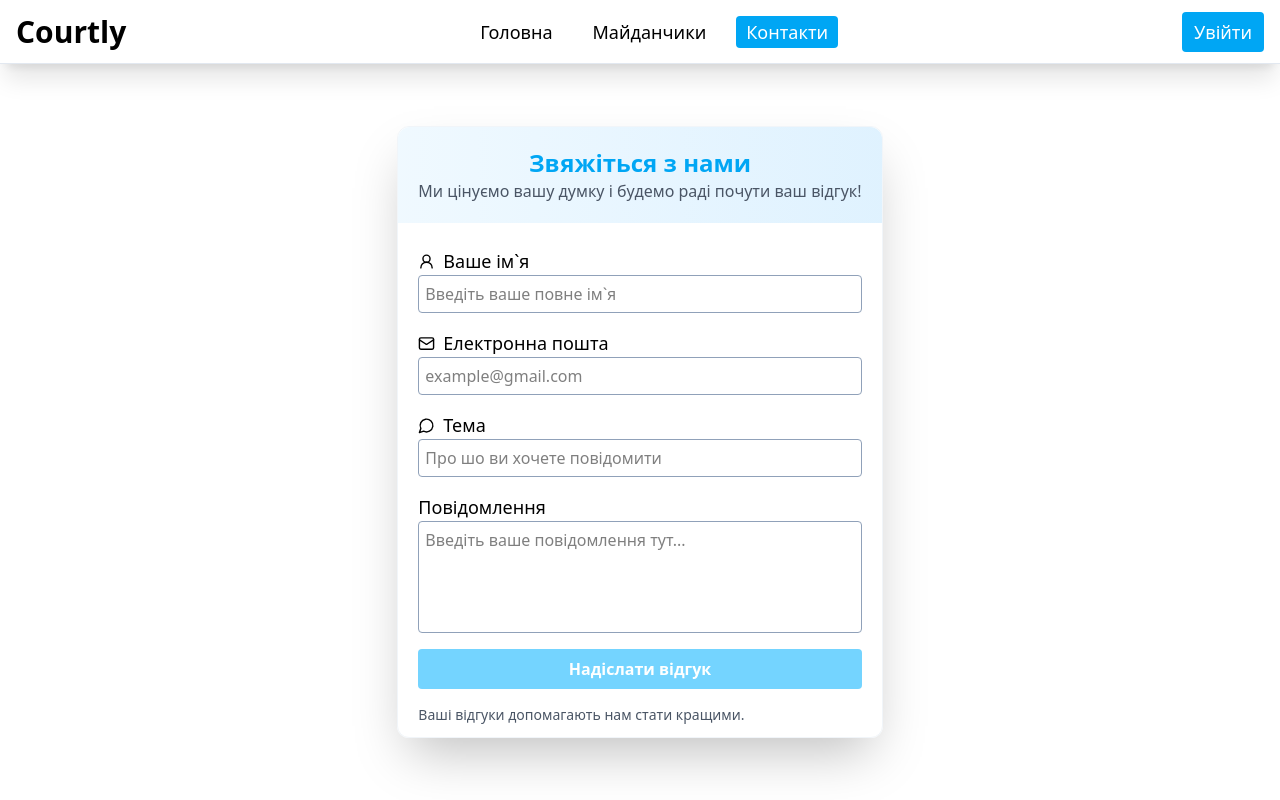
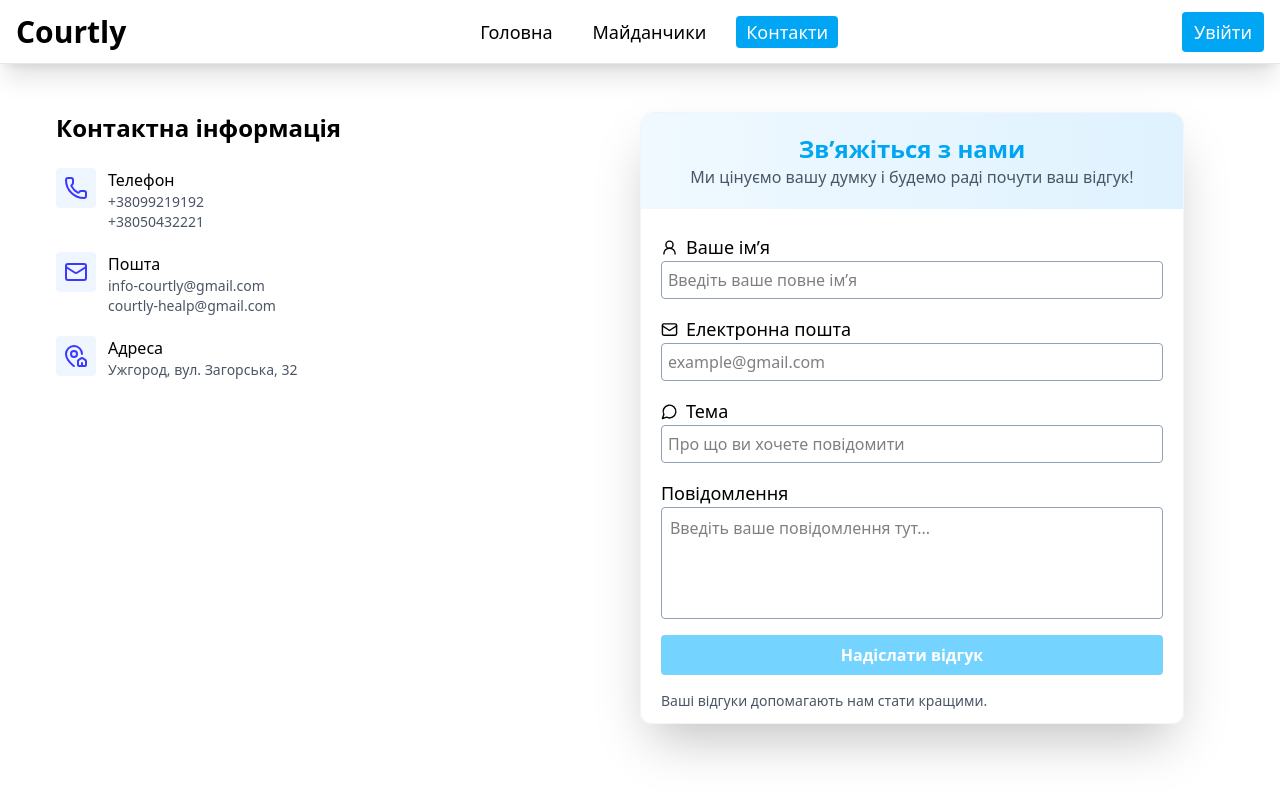
Before and after one commit to Lekvar312/courtly_client, a React (Vite) app: page /contacts in a window 1280 px wide. Built offline with nearby package versions, Linux system fonts and the light colour scheme.

Commit message:
add contacts to contact page

```diff
--- a/src/pages/Contacts.tsx
+++ b/src/pages/Contacts.tsx
@@ -1,9 +1,10 @@
-import React, { useState, useEffect, FormEvent } from "react";
+import React, { useState } from "react";
 import InputForm from "../components/InputForm";
-import { Mail, MessageCircle, User2Icon } from "lucide-react";
+import { Mail, MapPinHouse, MessageCircle, Phone, User2Icon } from "lucide-react";
 import { sendReview } from "../services/ReviewService";
 import { showToast } from "../components/ToastNotification";
 import { ToastContainer } from "react-toastify";
+
 const Contacts = () => {
   const [userName, setUserName] = useState<string>("");
   const [email, setEmail] = useState<string>("");
@@ -29,21 +30,63 @@ const Contacts = () => {
   };
 
   return (
-    <section className="flex w-full h-full items-center justify-center">
-      <form onSubmit={handleSubmitReview} className="border border-slate-100 rounded-xl shadow-2xl flex flex-col gap-3">
+    <section className="w-full flex flex-col md:flex-row justify-between items-start gap-10 p-6 md:p-12 max-w-7xl mx-auto">
+      {/* Контактна інформація */}
+      <div className="flex flex-col gap-6 w-full md:w-1/2">
+        <h2 className="font-bold text-2xl text-center md:text-left">Контактна інформація</h2>
+        <ul className="flex flex-col gap-5">
+          <li className="flex gap-3 items-start">
+            <span className="p-2 bg-blue-50 rounded">
+              <Phone color="#3b38ff" />
+            </span>
+            <div>
+              <h3 className="font-medium">Телефон</h3>
+              <div className="flex flex-col text-sm text-gray-600">
+                <a href="tel:+38099219192">+38099219192</a>
+                <a href="tel:+38050432221">+38050432221</a>
+              </div>
+            </div>
+          </li>
+          <li className="flex gap-3 items-start">
+            <span className="p-2 bg-blue-50 rounded">
+              <Mail color="#3b38ff" />
+            </span>
+            <div>
+              <h3 className="font-medium">Пошта</h3>
+              <div className="flex flex-col text-sm text-gray-600">
+                <a href="mailto:info-courtly@gmail.com">info-courtly@gmail.com</a>
+                <a href="mailto:courtly-healp@gmail.com">courtly-healp@gmail.com</a>
+              </div>
+            </div>
+          </li>
+          <li className="flex gap-3 items-start">
+            <span className="p-2 bg-blue-50 rounded">
+              <MapPinHouse color="#3b38ff" />
+            </span>
+            <div>
+              <h3 className="font-medium">Адреса</h3>
+              <p className="text-sm text-gray-600">Ужгород, вул. Загорська, 32</p>
+            </div>
+          </li>
+        </ul>
+      </div>
+
+      {/* Форма зворотного зв'язку */}
+      <form
+        onSubmit={handleSubmitReview}
+        className="w-full md:w-1/2 border border-slate-100 rounded-xl shadow-2xl flex flex-col gap-3"
+      >
         <span className="text-center p-5 rounded-t-xl bg-gradient-to-r from-sky-50 to-sky-100">
-          <h2 className="text-2xl text-sky-500 font-bold">Звяжіться з нами</h2>
+          <h2 className="text-2xl text-sky-500 font-bold">Зв’яжіться з нами</h2>
           <p className="text-gray-600">Ми цінуємо вашу думку і будемо раді почути ваш відгук!</p>
         </span>
         <div className="px-5 py-3 flex flex-col gap-4">
           <InputForm
             icon={<User2Icon size={17} />}
-            label="Ваше ім`я"
-            placeholder="Введіть ваше повне ім`я"
+            label="Ваше ім’я"
+            placeholder="Введіть ваше повне ім’я"
             value={userName}
-            onChange={(e) => {
-              setUserName(e.target.value);
-            }}
+            onChange={(e) => setUserName(e.target.value)}
           />
           <InputForm
             icon={<Mail size={17} />}
@@ -51,27 +94,21 @@ const Contacts = () => {
             type="email"
             placeholder="example@gmail.com"
             value={email}
-            onChange={(e) => {
-              setEmail(e.target.value);
-            }}
+            onChange={(e) => setEmail(e.target.value)}
           />
           <InputForm
             icon={<MessageCircle size={17} />}
             label="Тема"
-            placeholder="Про шо ви хочете повідомити"
+            placeholder="Про що ви хочете повідомити"
             value={theme}
-            onChange={(e) => {
-              setTheme(e.target.value);
-            }}
+            onChange={(e) => setTheme(e.target.value)}
           />
-          <span className="flex w-full flex-col ">
-            <label htmlFor="message" className="text-lg">
-              Повідомлення
-            </label>
+          <span className="flex w-full flex-col">
+            <label htmlFor="message" className="text-lg">Повідомлення</label>
             <textarea
               id="message"
               value={message}
-              className="border p-1.5 resize-none h-28 border-slate-400 rounded focus:ring-1 focus:ring-sky-500 focus:outline-none transition-all"
+              className="border p-2 resize-none h-28 border-slate-400 rounded focus:ring-1 focus:ring-sky-500 focus:outline-none transition-all"
               placeholder="Введіть ваше повідомлення тут..."
               onChange={(e) => setMessage(e.target.value)}
             />
@@ -79,7 +116,7 @@ const Contacts = () => {
           <button
             type="submit"
             disabled={!isFormValid}
-            className="w-full disabled:bg-sky-300 cursor-pointer disabled:cursor-not-allowed bg-sky-500 text-white font-bold py-2 rounded"
+            className="w-full disabled:bg-sky-300 disabled:cursor-not-allowed bg-sky-500 text-white font-bold py-2 rounded transition-all"
           >
             Надіслати відгук
           </button>
--- a/src/pages/Main.tsx
+++ b/src/pages/Main.tsx
@@ -7,7 +7,7 @@ import { Swiper, SwiperSlide } from "swiper/react";
 import "swiper/css";
 import "swiper/css/navigation";
 import { Navigation, Autoplay } from "swiper/modules";
-import { useNavigate } from "react-router-dom";
+import { Link, useNavigate } from "react-router-dom";
 
 const Main: React.FC = () => {
   const [courts, setCourts] = useState<Court[] | null>(null);
@@ -99,6 +99,7 @@ const Main: React.FC = () => {
         <p className="text-lg">
           Ми постійно розширюємо нашу мережу партнерів, щоб запропонувати вам ще більше варіантів для занять спортом. Наша мета — зробити спорт
           доступнішим та організованішим для кожного.
+          Якщо в вас виникли якісь питання, ви можете <Link className="text-sky-500 hover:underline" to="/contacts"> звя`затись з нами</Link>
         </p>
       </section>
       <section className="w-full flex flex-col gap-8 mt-10 items-center justify-center relative">
```
